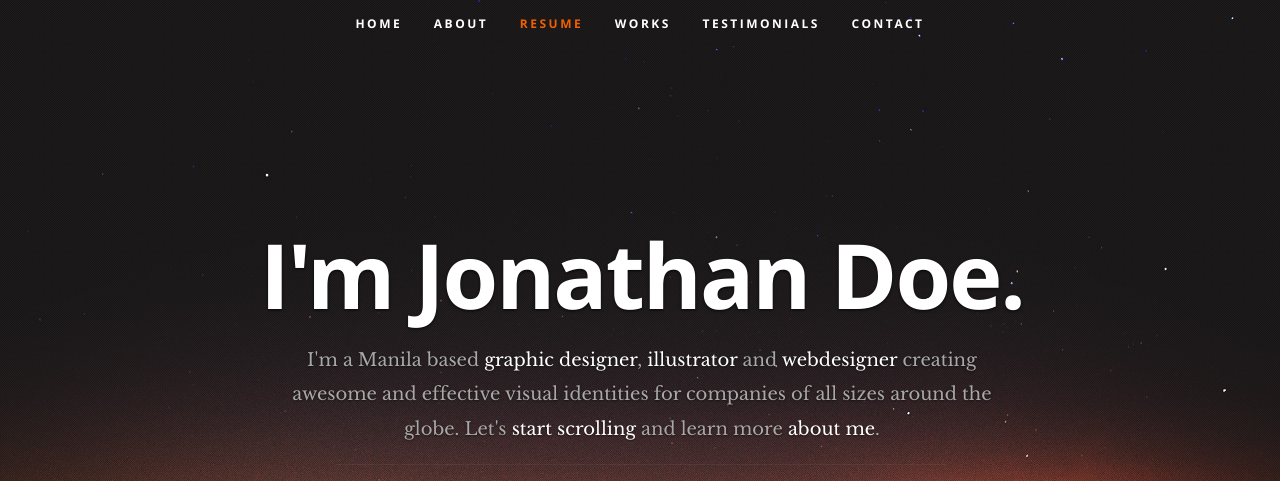
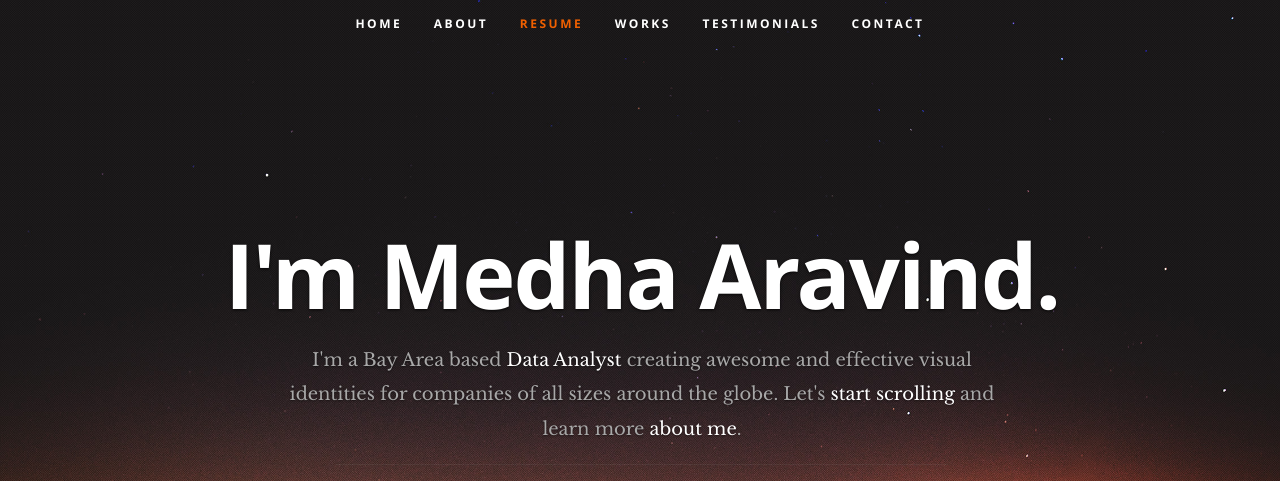
Before and after one commit to medha795/About-me, a plain HTML site: page index.html in a window 1280 px wide. Shown: the top 481 px of the page. Drawn offline with nearby package versions, Linux system fonts and the light colour scheme.

Commit message:
Update index.html

```diff
--- a/index.html
+++ b/index.html
@@ -56,9 +56,8 @@
 
       <div class="row banner">
          <div class="banner-text">
-            <h1 class="responsive-headline">I'm Jonathan Doe.</h1>
-            <h3>I'm a Manila based <span>graphic designer</span>, <span>illustrator</span> and <span>webdesigner</span> creating awesome and
-            effective visual identities for companies of all sizes around the globe. Let's <a class="smoothscroll" href="#about">start scrolling</a>
+            <h1 class="responsive-headline">I'm Medha Aravind.</h1>
+            <h3>I'm a Bay Area based <span>Data Analyst</span> creating awesome and effective visual identities for companies of all sizes around the globe. Let's <a class="smoothscroll" href="#about">start scrolling</a>
             and learn more <a class="smoothscroll" href="#about">about me</a>.</h3>
             <hr />
             <ul class="social">
```
